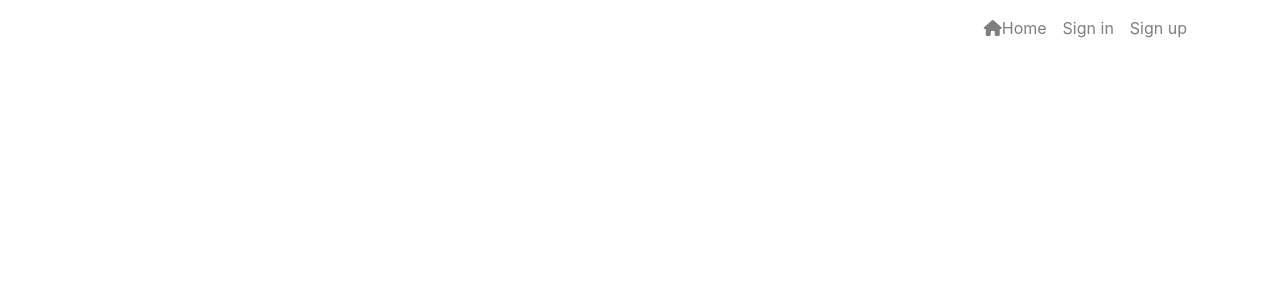
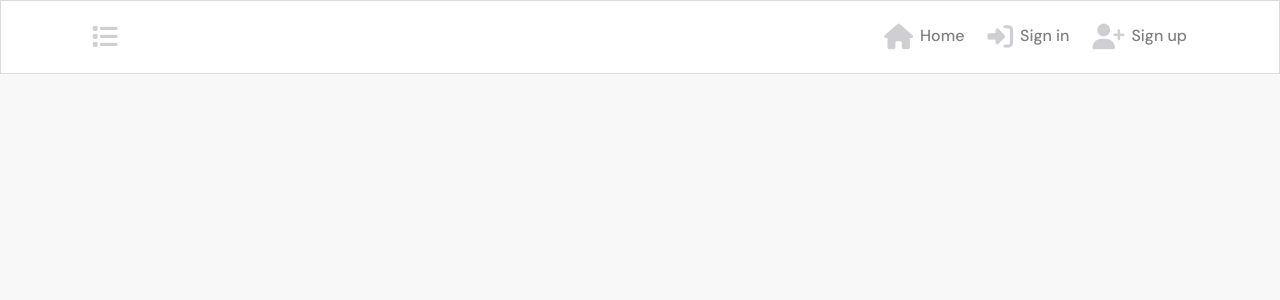
Before and after one commit to Tamirucode/react-todoitem, a React (Create React App) app: page / in a window 1280 px wide. Shown: the top 300 px of the page. Built offline with nearby package versions, Linux system fonts and the light colour scheme.

Commit message:
adding CSS to NavBar component

```diff
--- a/public/index.html
+++ b/public/index.html
@@ -26,6 +26,7 @@
       crossorigin="anonymous"
     ></script>
 
+    <link href="https://fonts.googleapis.com/css2?family=DM+Sans:wght@500;700&display=swap" rel="stylesheet" />
     <link
     rel="manifest"
     href="%PUBLIC_URL%/manifest.json"
--- a/src/App.js
+++ b/src/App.js
@@ -1,10 +1,11 @@
 import Button from 'react-bootstrap/Button';
+import styles from './App.module.css';
 import NavBar from './components/NavBar';
-import './App.css';
+
 
 function App() {
   return (
-    <div className="App">
+    <div className={styles.App}>
       <NavBar/>
     </div>
   );
--- /dev/null
+++ b/src/App.module.css
@@ -0,0 +1,36 @@
+.App {
+    font-family: "DM Sans", sans-serif;
+    background-color: #f8f8f8;
+    min-height: 100vh;
+  }
+
+  * {
+    box-sizing: border-box;
+  }
+
+  a {
+    color: #555555;
+    transition: color ease-in-out 0.3s;
+  }
+
+  a:hover {
+    text-decoration: none;
+  }
+
+  a:hover i {
+    color: #161815;
+    transition: color ease-in-out 0.3s;
+  }
+
+  i {
+    color: #cfced3;
+    font-size: 1.6rem;
+    padding: 7px;
+    vertical-align: middle;
+  }
+
+  i:hover {
+    cursor: pointer;
+    transition: color ease-in-out 0.3s;
+    color: #2142b2;
+  }
--- a/src/components/NavBar.js
+++ b/src/components/NavBar.js
@@ -1,12 +1,14 @@
 import React from "react";
 import { Navbar, Container, Nav } from "react-bootstrap";
-
+import styles from '../styles/NavBar.module.css';
 
 const NavBar = () => {
   return (
-    <Navbar expand="md" fixed="top">
+    <Navbar className={styles.NavBar} expand="md" fixed="top">
       <Container>
-
+        <Navbar.Brand>
+          <i class='fa-solid fa-list' height='45'></i>
+        </Navbar.Brand>
         <Navbar.Toggle aria-controls="basic-navbar-nav" />
         <Navbar.Collapse id="basic-navbar-nav">
           <Nav className="ml-auto text-left">
@@ -14,10 +16,10 @@
               <i className="fas fa-home"></i>Home
             </Nav.Link>
             <Nav.Link>
-              Sign in
+            <i className="fas fa-sign-in-alt"></i>Sign in
             </Nav.Link>
             <Nav.Link>
-              Sign up
+            <i className="fas fa-user-plus"></i>Sign up
             </Nav.Link>
           </Nav>
         </Navbar.Collapse>
--- /dev/null
+++ b/src/styles/NavBar.module.css
@@ -0,0 +1,4 @@
+.NavBar {
+    background-color: #ffffff;
+    border: 1px solid #dadadf;
+  }
```
